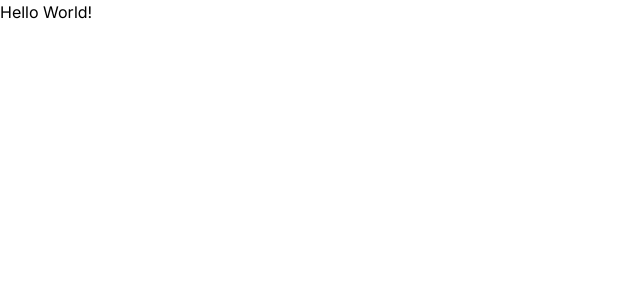
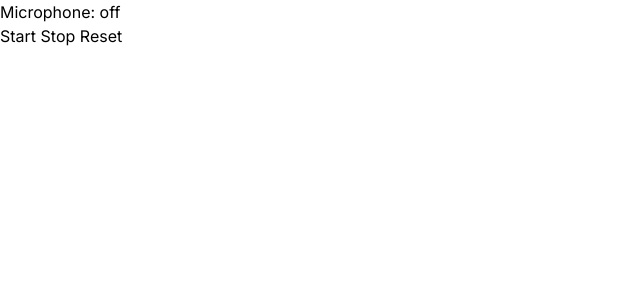
Before and after one commit to limitlez2020/voice-chatbot, a Next.js app: page / in a window 1280 px wide. Shown: the top 300 px of the page, without its empty margins (0-640 px from the left). Built offline with nearby package versions, Linux system fonts and the light colour scheme.

Commit message:
Made the speech recognition continuous

```diff
--- a/app/components/SpeechToText.js
+++ b/app/components/SpeechToText.js
@@ -1,11 +1,38 @@
+"use client";
+
 import React from 'react';
+import 'regenerator-runtime/runtime';
 import SpeechRecognition, { useSpeechRecognition } from 'react-speech-recognition';
 
 
 export default function SpeechToText() {
+
+  /* Get the necessary properties from the useSpeechRecognition hook */
+  const {
+    transcript,
+    listening, /* Bool -- is mic listening */
+    resetTranscript,
+    browserSupportsSpeechRecognition /* Bool -- does browser supports speech recognition */
+  } = useSpeechRecognition();
+
+
+  // Check if the browser supports speech recognition
+  // if (!browserSupportsSpeechRecognition) {
+  //   return <span>Browser doesn't support speech recognition.</span>;
+  // }
+
+
+  const startRecording = () => {
+    SpeechRecognition.startListening({ continuous: true });
+  };
+
   return (
     <div>
-      Hello World!
+      <p>Microphone: {listening ? 'on' : 'off'}</p> {/* Display the microphone status */}
+      <button onClick={startRecording}>Start</button> {/* Button to start listening */}
+      <button onClick={SpeechRecognition.stopListening}>Stop</button> {/* Button to stop listening */}
+      <button onClick={resetTranscript}>Reset</button> {/* Button to reset the transcript */}
+      <p>{transcript}</p> {/* Display the transcript */}
     </div>
-  )
+  );
 }
```
